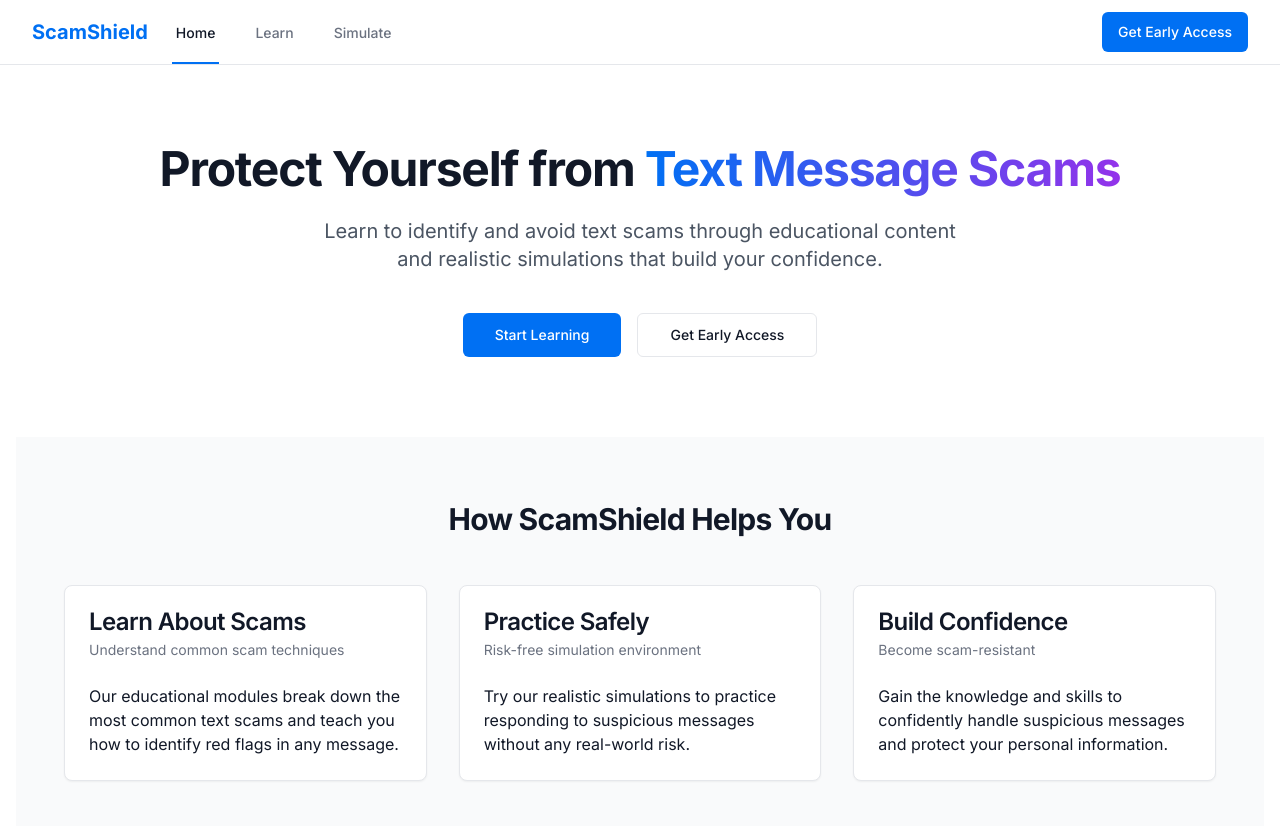
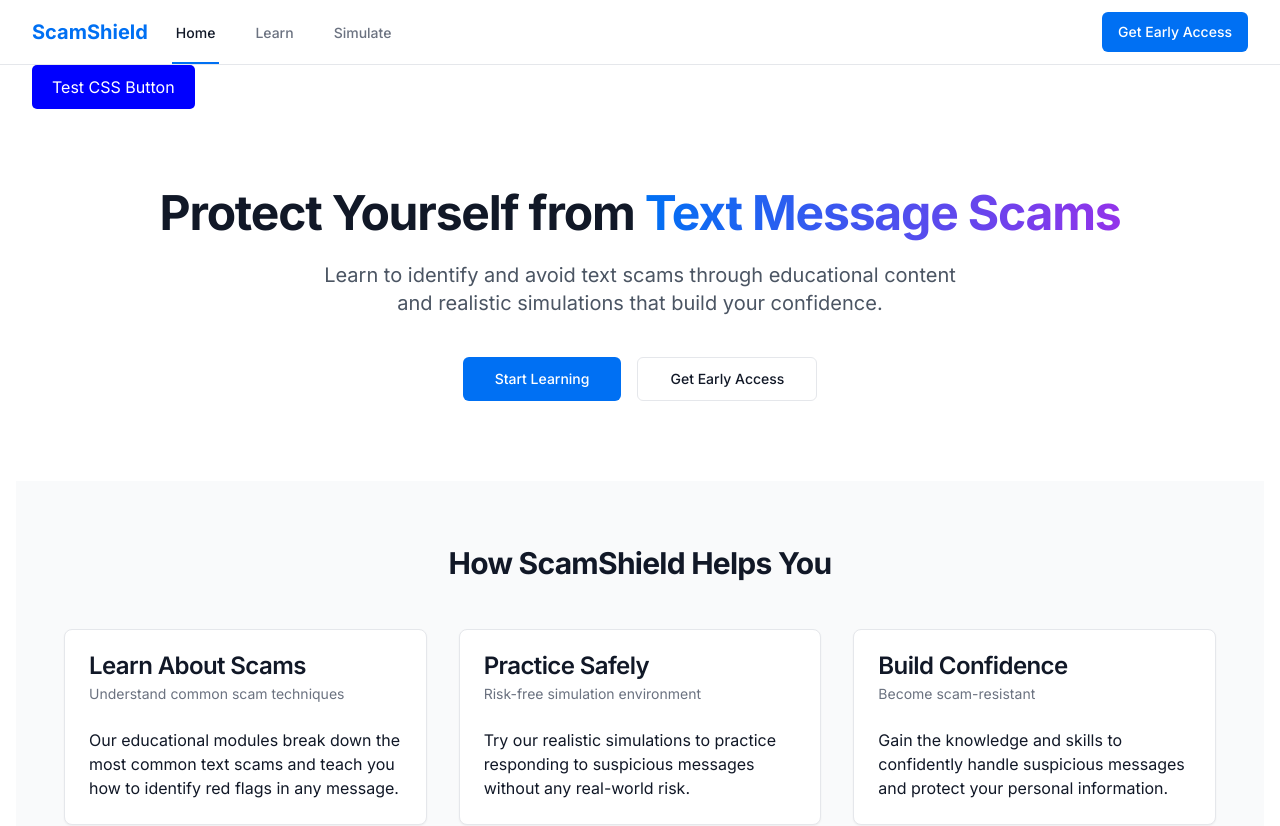
Before and after one commit to kempp98/scam-shield-app, a Next.js app: page / in a window 1280 px wide. Shown: the top 826 px of the page. Built offline with nearby package versions, Linux system fonts and the light colour scheme.

Commit message:
debugging styling

```diff
--- a/src/app/globals.css
+++ b/src/app/globals.css
@@ -1,3 +1,15 @@
+/* Test CSS */
+body {
+  background-color: #f0f0f0;
+}
+
+.test-button {
+  background-color: blue;
+  color: white;
+  padding: 10px 20px;
+  border-radius: 5px;
+}
+
 @tailwind base;
 @tailwind components;
 @tailwind utilities;
--- a/src/app/page.tsx
+++ b/src/app/page.tsx
@@ -6,6 +6,7 @@ export default function Home() {
   return (
     <div className="container-padded">
       {/* Hero Section */}
+      <button className="test-button">Test CSS Button</button>
       <section className="py-20 text-center">
         <h1 className="text-4xl md:text-5xl font-bold mb-6">
           Protect Yourself from <span className="text-gradient">Text Message Scams</span>
```
